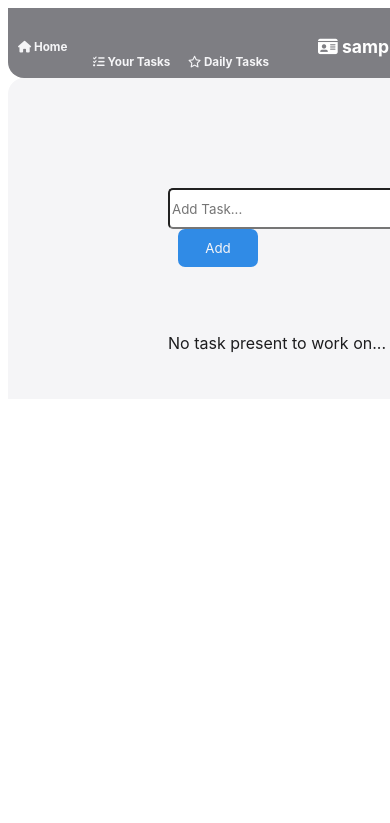
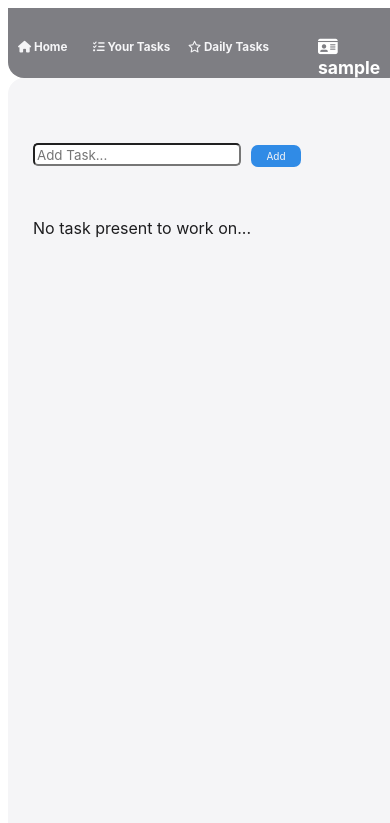
Before and after one commit to AtharvaManale/To-Do-Task-Manager, a Flask app: page /task in a window 390 px wide; the page is wider, and only the part inside the window is pictured. Shown: the top 823 px of that part. Run offline with Flask 3, Linux system fonts and the light colour scheme; the visitor is signed in with stand-in values (Sample User, id 1); data that the repository does not hold is empty.

Commit message:
responsive webdesign

```diff
--- a/static/daily.css
+++ b/static/daily.css
@@ -134,6 +134,7 @@
       margin-bottom: 30px;
     }
     table{
+        margin-top: 70px;
         font-size: 20px;
     }
     #delete{
--- a/static/task.css
+++ b/static/task.css
@@ -129,43 +129,7 @@
 }
 
 
-@media (max-width: 1440px){
-    .navbar{
-        font-size: 25px;
-    }
-    .accounts{
-        margin-top: 360px;
-        font-size: 25px;
-    }
-    .view,.fav{
-      margin-top: 15px;
-      width: 200px;
-    }
-    .up{
-      font-size: 25px;
-      margin-bottom: 30px;
-    }
-    input{
-        height: 35px;
-        width: 650px;
-    }
-    #add{
-        height: 38px;
-        width: 80px;
-    }
-    table{
-        font-size: 20px;
-    }
-    #delete{
-        font-size: 17px;
-        margin-left: 30px;
-        width: 110px;
-    }
-    select{
-        font-size: 17px;
-        width: 160px;
-    }
-}
+
 @media (max-width: 456px){
       body{
         display: grid;
@@ -207,8 +171,40 @@
         width: 110px;
     }
     .part2{
-        height: 100%;
+        height: 86vh;
         border-radius: 1rem 1rem 0 0;
         padding: 10px 15px 10px 10px;
     }
+    .content{
+        margin: 50px 0 0 15px;
+    }
+    #f1{
+        align-items: baseline;
+    }
+    input{
+        margin-top: 5px;
+        height: 17px;
+        width: 200px;
+    }
+    #add{
+        font-size: 10px;
+        height: 22px;
+        width: 50px;
+    }
+    table{
+        margin-top: 35px;
+        font-size: 12px;
+    }
+    #delete{
+        font-size: 10px;
+        margin-left: 15px;
+        width: 70px;
+    }
+    select{
+        font-size: 10px;
+        width: 80px;
+    }
+    #dot,#dot1{
+        margin-left: 20px;
+    }
 }
--- a/templates/tasks.html
+++ b/templates/tasks.html
@@ -34,7 +34,7 @@
     </div>
     <div class="part2">
         <div class="content">
-            <form action="/add" method="post">
+            <form action="/add" method="post" id="f1">
                 <input type="text" placeholder="Add Task..." name="task" required><button type="submit"id="add">Add</button>
             </form>
             <div class="tasks">
```
Also changed, not shown: static/home.css (+3 -5 lines).
